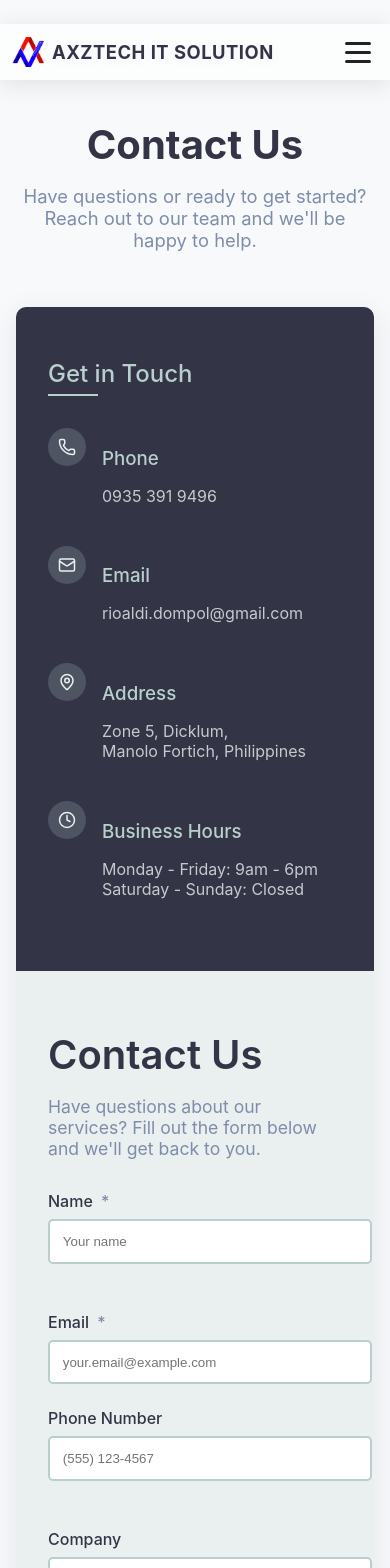
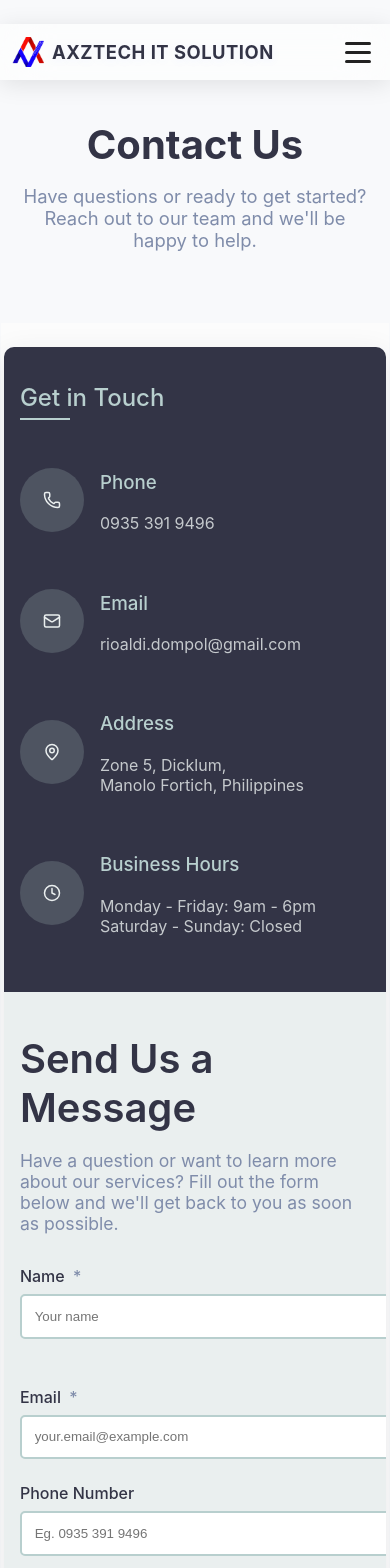
Before and after one commit to codeyatoh/Axztech-IT-Solution-FINAL-WEBSITE, a React (Vite) app: page /contact in a window 390 px wide. Shown: the top 1568 px of the page. Built offline with nearby package versions, Linux system fonts and the light colour scheme.

Commit message:
push ko na to

```diff
--- a/src/pages/contact/ContactCard/contact.jsx
+++ b/src/pages/contact/ContactCard/contact.jsx
@@ -95,10 +95,10 @@ const ContactForm = () => {
           </div>
         </div>
         <div className={styles.formContent}>
-          <h1 className={styles.title}>Contact Us</h1>
+          <h1 className={styles.title}>Send Us a Message</h1>
           <p className={styles.subtitle}>
-            Have questions about our services? Fill out the form below and we'll
-            get back to you.
+          Have a question or want to learn more about our services? Fill out the form below and we'll get back
+          to you as soon as possible.
           </p>
           <form onSubmit={handleSubmit}>
             <div className={styles.formRow}>
@@ -145,7 +145,7 @@ const ContactForm = () => {
                   value={formData.phone}
                   onChange={handleChange}
                   className={styles.input}
-                  placeholder="(555) 123-4567"
+                  placeholder="Eg. 0935 391 9496"
                 />
               </div>
               <div className={styles.formGroup}>
--- a/src/pages/contact/ContactCard/contact.module.css
+++ b/src/pages/contact/ContactCard/contact.module.css
@@ -1,8 +1,12 @@
 .container {
+  font-family: 'Poppins', 'Inter', sans-serif;
+  background: #fcfcfc;
+  min-height: 100vh;
+  max-width: 1000px;
+  margin: 2.5rem auto;
   padding: 3rem 1rem;
-  max-width: 1000px;
-  margin: 0 auto;
 }
+
 .formCard {
   background-color: #EAEFEF;
   border-radius: 10px;
@@ -16,20 +20,39 @@
     flex-direction: row;
     min-height: 600px;
   }
+  .sidebar {
+    width: 40%;
+  }
 }
 .sidebar {
   background-color: #333446;
   color: #EAEFEF;
   padding: 2rem;
 }
-@media (min-width: 768px) {
-  .sidebar {
-    width: 40%;
-  }
-}
 .formContent {
   padding: 2rem;
   flex: 1;
+}
+@media (max-width: 600px) {
+  .container {
+    padding: 2rem 0.5rem;
+    min-height: 400px;
+    max-width: 98vw;
+  }
+  .formCard {
+    min-width: 0;
+    max-width: 100%;
+    padding: 0;
+  }
+  .sidebar, .formContent {
+    padding: 1rem;
+  }
+}
+@media (max-width: 400px) {
+  .container {
+    padding: 1rem 0.2rem;
+    min-height: 200px;
+  }
 }
 .title {
   font-size: 2.5rem;
@@ -64,7 +87,7 @@
 }
 .infoItem {
   display: flex;
-  align-items: flex-start;
+  align-items: center; /* changed from flex-start to center for vertical alignment */
   margin-bottom: 1.5rem;
 }
 .infoIcon {
@@ -74,6 +97,14 @@
   border-radius: 50%;
   display: flex;
   align-items: center;
+  justify-content: center;
+  flex-shrink: 0;
+  height: 44px;
+  width: 44px;
+}
+.infoText {
+  display: flex;
+  flex-direction: column;
   justify-content: center;
 }
 .infoText h3 {
```
